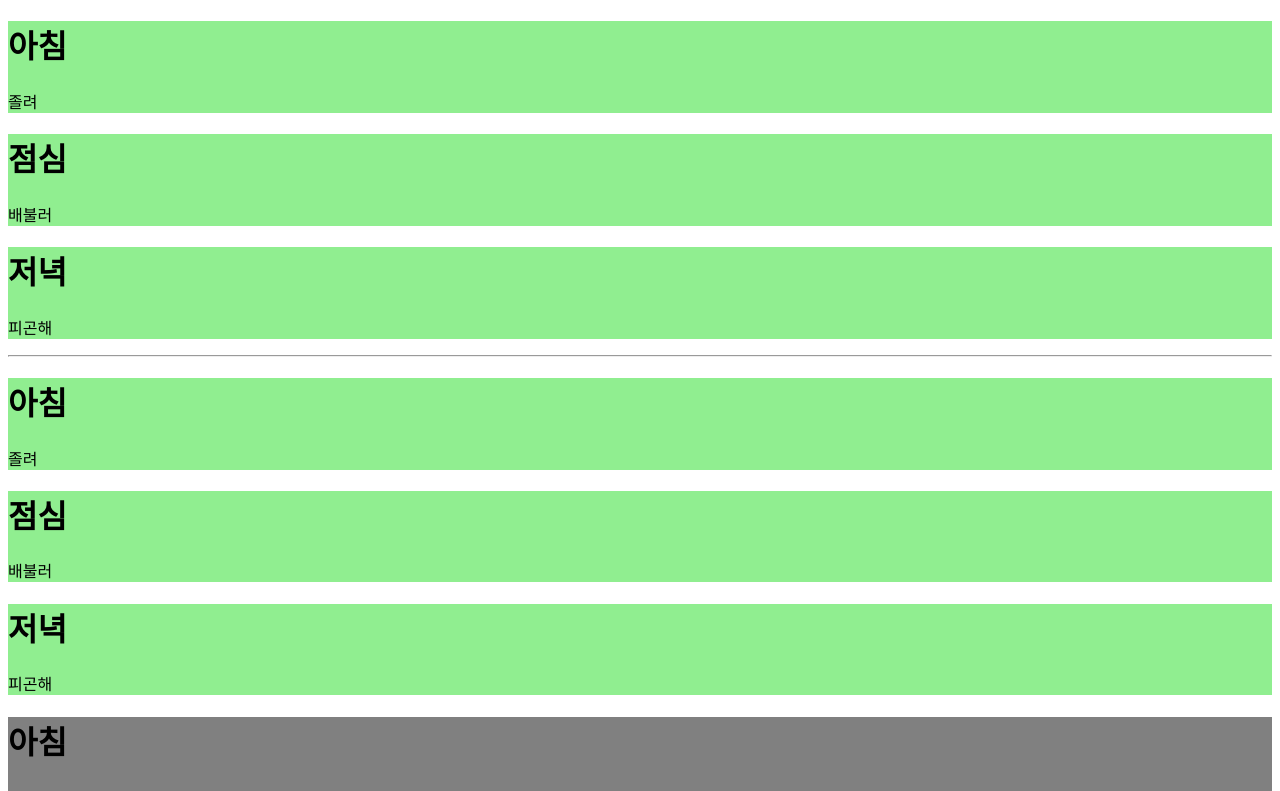
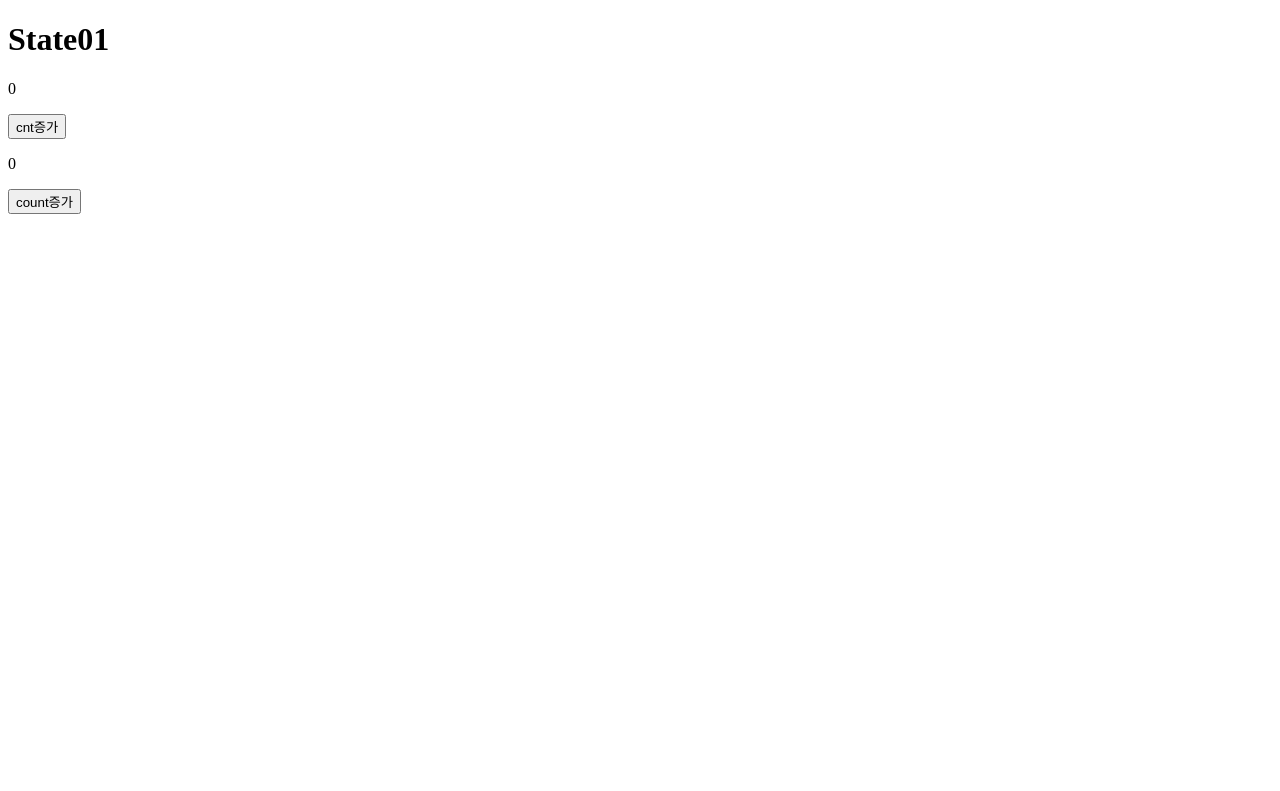
Before and after one commit to quietdish/fe-react-study-8, a React (Vite) app in the folder react-study/: page / in a window 1280 px wide. Shown: the top 791 px of the page. Built offline with nearby package versions, Linux system fonts and the light colour scheme.

Commit message:
리액트 useState 기본개념

```diff
--- a/react-study/src/App.jsx
+++ b/react-study/src/App.jsx
@@ -17,12 +17,12 @@ function App() {
   return (
 
     //<Basic01 />
-    // <State01 />
+    <State01 />
     // <Export01 />
     // <Quiz01 />
     // <State02 />
-    // <State03 />
-    <Props01 />
+    //<State03 />
+    // <Props01 />
 
   )
 }
--- a/react-study/src/components/State01.jsx
+++ b/react-study/src/components/State01.jsx
@@ -8,7 +8,7 @@ function State01() {
     // 재렌더링 발생 기준
     // state 변수 set 함수를 통해서 값이 변경 된 경우 -> 화면 재렌더링 (re-redering)
 
-    // const|let [변수명, set함수명] = userState(초기값);
+    // const|let [state변수명, state변수에값을세팅하는set함수명] = useState(초기값);
 
     let [count, setCount] = useState(0);
 
@@ -41,6 +41,8 @@ function State01() {
                 //count++;    //값 증가 O , 재렌더링 X -> set함수를통해서 값을 바꾼게 아니라서..
                 //setCount(count = count+1); XX
                 setCount(count+1);      //재렌더링 발생 조건
+                //count = count + 1;
+
                 setNum(num+1);      //재렌더링 발생 조건    -> 인근에 있는 재렌더링요소를 모아서 한번에 수행!
                 console.log(count);
             }}>count증가</button>
```
